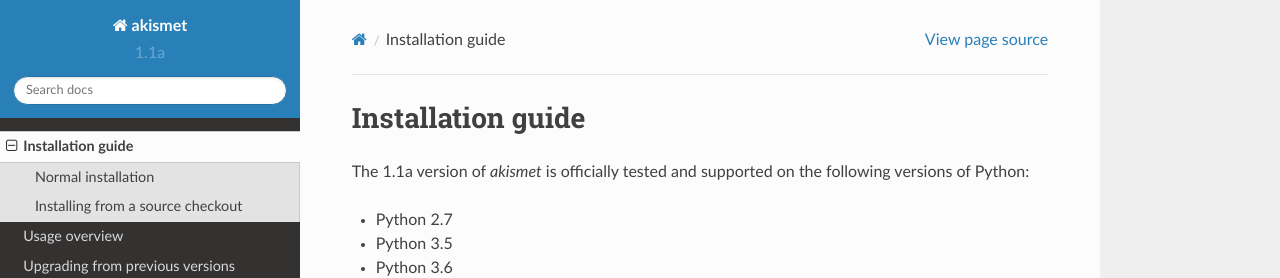
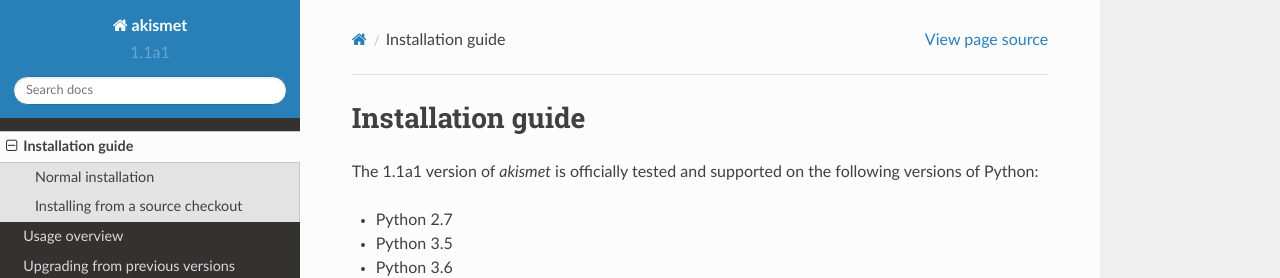
Before and after one commit to ubernostrum/akismet, a Sphinx documentation site: the page built from docs/install.rst, in a window 1280 px wide and 1141 px high. Shown: the top 278 px of the window. Built offline with Sphinx 7.4.7 and the Read the Docs theme 2.0.0, drawn with Linux system fonts in a browser that asks for light colours.

Commit message:
Correct temp version.

```diff
--- a/docs/conf.py
+++ b/docs/conf.py
@@ -10,8 +10,8 @@
 master_doc = "index"
 project = "akismet"
 copyright = "2005-2020, Michael Foord and James Bennett"
-version = "1.1a"
-release = "1.1a"
+version = "1.1a1"
+release = "1.1a1"
 exclude_trees = ["_build"]
 pygments_style = "sphinx"
 html_static_path = ["_static"]
```
Also changed, not shown: 1 other file.
